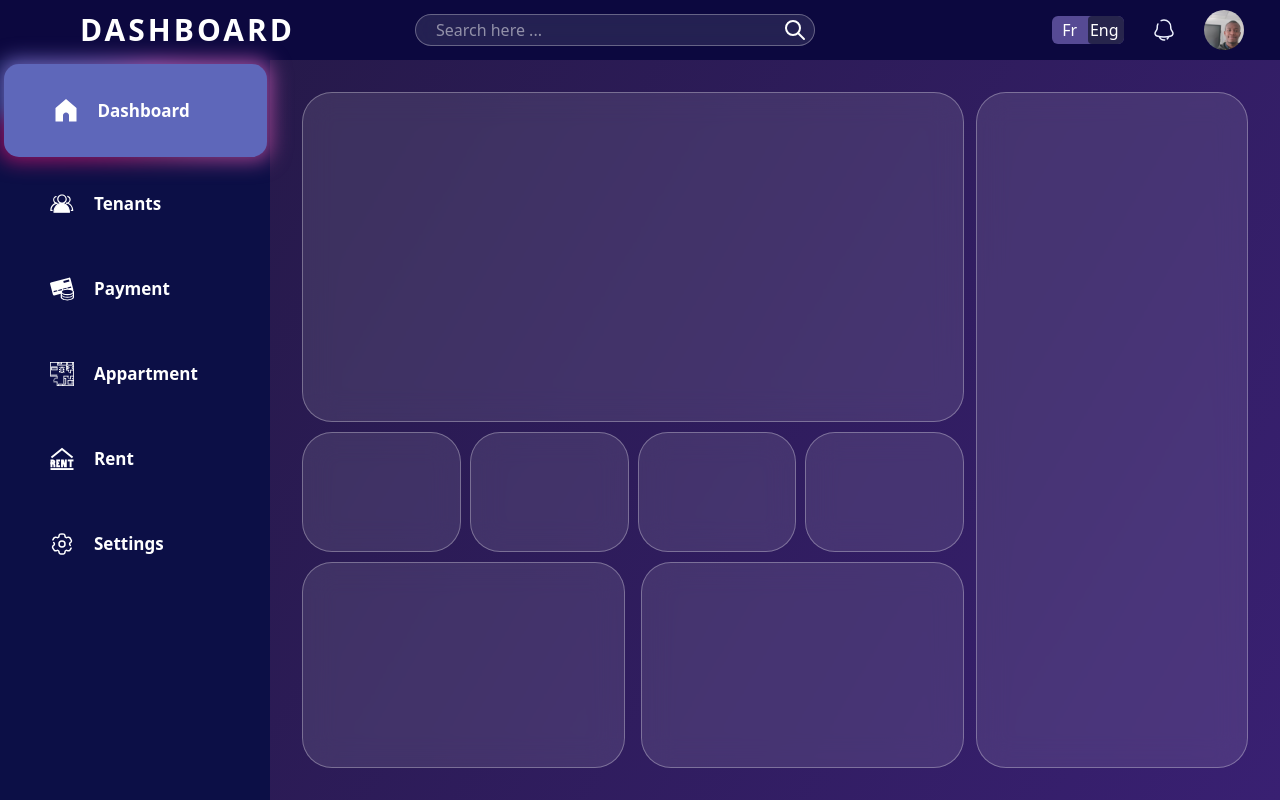
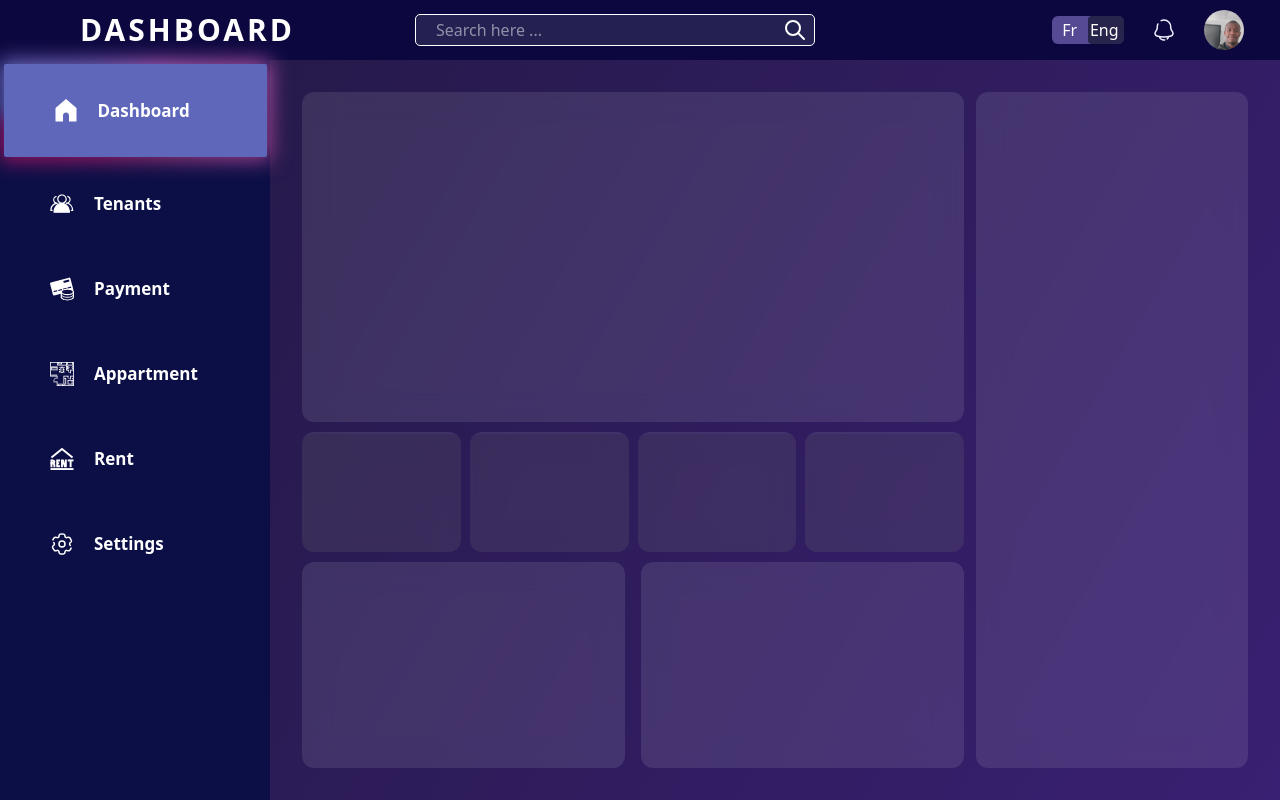
Before and after one commit to SprigganTwelve/immo-flow, a Next.js app: page / in a window 1280 px wide. Built offline with nearby package versions, Linux system fonts and the light colour scheme.

Commit message:
dashboard layout gloom animation on details sections - done

```diff
--- a/src/app/(dashboad)/dashboard.module.css
+++ b/src/app/(dashboad)/dashboard.module.css
@@ -1,4 +1,6 @@
 
+:root{
+}
 
 .container{
     height: 100% ;
@@ -10,6 +12,9 @@
     grid-template-rows: 330px 120px 1fr;
 }
 
+.container div{
+    border-radius: 12px;
+}
 
 .tenants{
       grid-column: 2;
@@ -20,3 +25,40 @@
     display: flex;
     justify-content: space-between;
 }
+
+.card{
+    z-index: 0;
+    overflow: hidden;
+    position: relative;
+    background: rgba(255, 255, 255, 0.1);
+}
+
+.card::before{
+    content: '';
+    opacity: 0;
+    width: 400px;
+    height: 400px;
+    z-index: -2;
+    top: var(--y);
+    left: var(--x);
+    position: absolute;
+    transform: translate(-50%, -50%);
+    transition: 0.2s;
+    background: radial-gradient(var(--backlight), transparent, transparent);
+}
+
+.card:hover::before{
+    opacity: 1;
+}
+
+.card::after{
+    top: 2px;
+    z-index: 1;
+    left: -2px;
+    right: -2px;
+    bottom: -2px;
+    content: '';
+    position: absolute;
+    border-radius: 12px ;
+    background: rgba(8, 8, 8, 0.1);
+}
--- a/src/app/(dashboad)/page.tsx
+++ b/src/app/(dashboad)/page.tsx
@@ -1,15 +1,45 @@
+"use client";
 
 import clsx from "clsx";
-import Image from "next/image";
 import styles from './dashboard.module.css'
 import RoundStep from "@/ui/roundStep/RoundStep";
+import { useEffect, useRef } from "react";
 
 
 export default function Home() {
+
+
+  const cardRefs = useRef<HTMLDivElement[]>([]);
+
+  const backlights = useRef([
+    "purple",
+    "rgba(129, 25, 25, 0.356)",
+    "rgba(179, 114, 114, 0.945)",
+    "rgba(111, 57, 212, 0.904)"
+  ]);
+
+  useEffect(() => {
+      cardRefs.current.forEach((card, i) => {
+        card.onmousemove = (e)=>{
+          let x = e.pageX - card.offsetLeft;
+          let y = e.pageY- card.offsetTop;
+          card.style.setProperty('--x', x + 'px');
+          card.style.setProperty('--y', y + 'px');
+        }
+      });
+  }, []);
+
+
+  const setCardRef = (index: number) => (el: HTMLDivElement | null) => {
+    if (el) cardRefs.current[index] = el;
+  };
+
   return (
     <div className={styles.container}>
 
-        <div className="glassEffect curves rounded-[20px]" >
+        <div
+            className="glassEffect curves"
+        >
 
         </div>
 
@@ -17,11 +47,17 @@ export default function Home() {
 
         </div>
 
-        <div className={styles.detailContainer}>
-          <RoundStep />
-          <RoundStep />
-          <RoundStep />
-          <RoundStep />
+        <div id="details" className={styles.detailContainer}>
+          {
+            backlights.current.map((color, i )=>(
+              <RoundStep
+                  key={i}
+                  setRef={setCardRef(i)}
+                  className={styles.card}
+                  style={{["--backlight" as any] : color }}
+              />
+            ))
+          }
         </div>
 
         <div className="flex justify-between gap-4">
--- a/src/app/globals.css
+++ b/src/app/globals.css
@@ -9,10 +9,11 @@
 
 
 body{
+  margin: 0;
+  padding: 0;
   display: grid;
   color: white;
-  background: linear-gradient(300deg, #392072, #221842)
-           ;
+  background: linear-gradient(300deg, #392072, #221842);
   grid-template-columns: auto 1fr;
   grid-template-areas: "navbar navbar" "aside main";
 }
@@ -57,9 +58,7 @@ aside{
 .glassEffect {
     overflow: hidden;
         /* Glass effect */
+    backdrop-filter: blur(15px) ;
     background: rgba(255, 255, 255, 0.1);
-    backdrop-filter: blur(15px) ;
     -webkit-backdrop-filter: blur(10px);
-    border: 1px solid rgba(255, 255, 255, 0.3);
-    border-radius: 30px;
 }
--- a/src/ui/roundStep/RoundStep.tsx
+++ b/src/ui/roundStep/RoundStep.tsx
@@ -1,17 +1,37 @@
 import clsx from "clsx";
 import styles from '@/ui/roundStep/roundStep.module.css'
 
-const RoundStep = () => {
-    return (
-          <div className={clsx(styles.container, "glassEffect")}>
-                <div>
 
-                </div>
-                <div>
 
-                </div>
-          </div>
-     );
+
+interface RoundedStepProps {
+      id?: string;
+      className?: string;
+      style?: React.CSSProperties;
+      setRef?: (el: HTMLDivElement | null) => void;
 }
 
+
+
+const RoundStep: React.FC<RoundedStepProps> = ({
+      id,
+      style,
+      className,
+      setRef,
+}) => {
+  return (
+      <div
+            id={id}
+            ref={setRef}
+            style={style}
+            className={clsx(styles.container, "glassEffect", className)}
+      >
+            <div></div>
+            <div></div>
+      </div>
+  );
+};
+
+
+
 export default RoundStep;
--- a/src/ui/sidebar/menu/menu.module.css
+++ b/src/ui/sidebar/menu/menu.module.css
@@ -29,7 +29,7 @@
 .active {
   z-index: 1;
   position: relative;
-  border-radius: 15px;
+  border-radius: 2px;
   transition: all 1.5s ease;
 }
 
```
